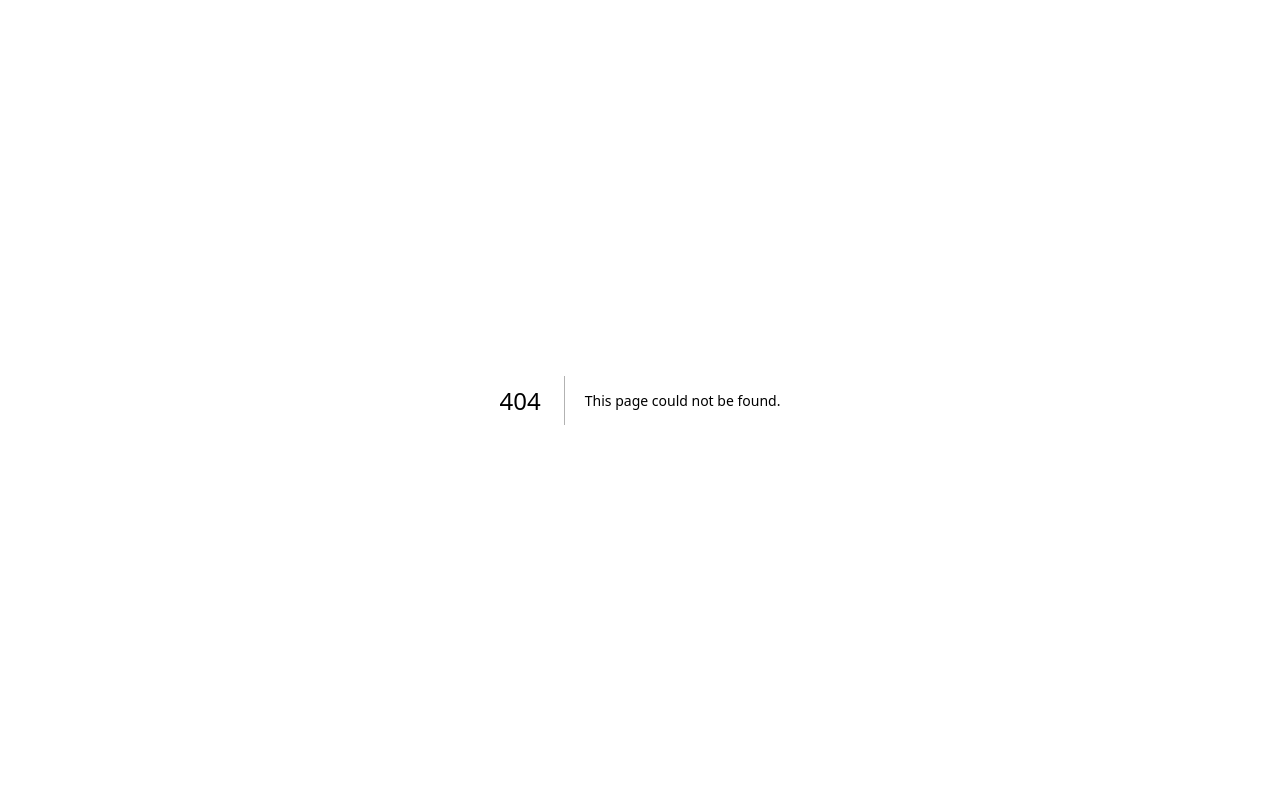
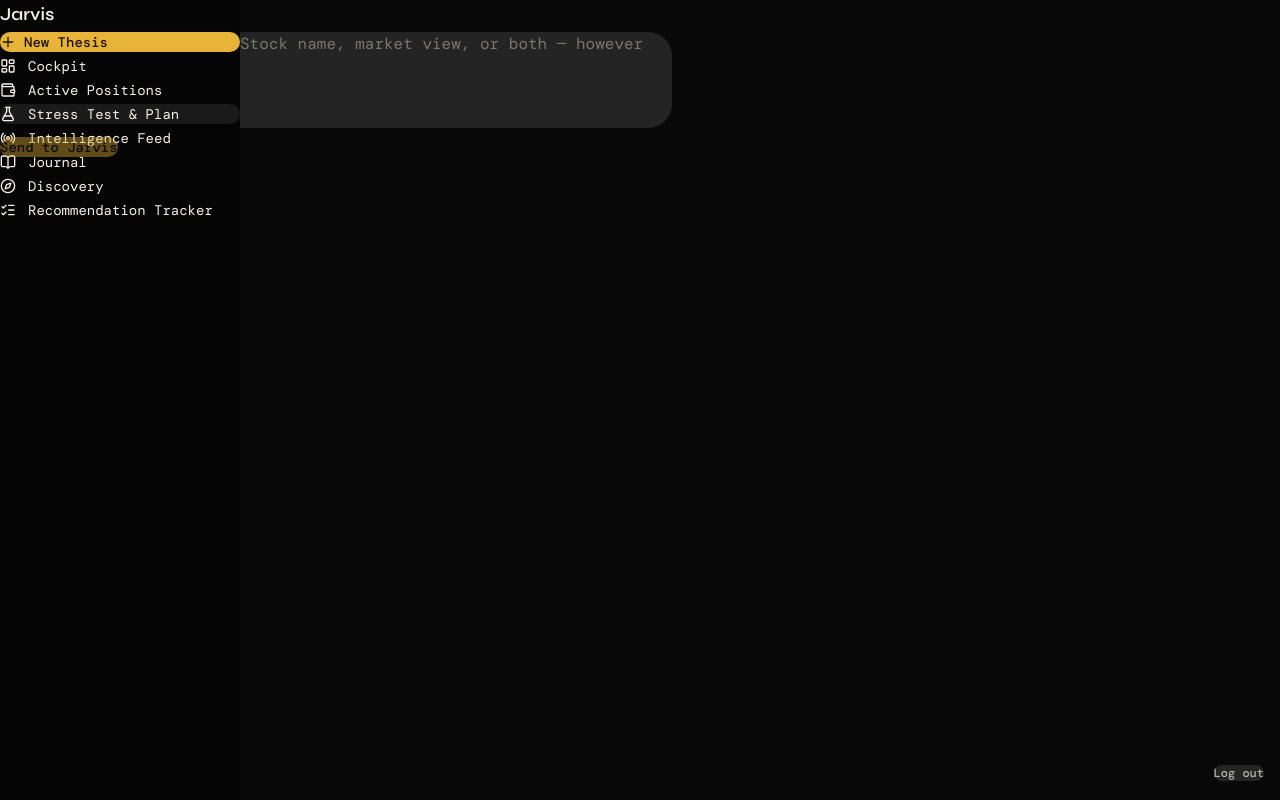
Before and after one commit to harshf15-code/Jarvis_Investment_Thesis_Validator, a Next.js app: page /thesis/new in a window 1280 px wide. Before the commit this address had no page. Built offline with nearby package versions, Linux system fonts and the light colour scheme; a web font is replaced by a local one.

Commit message:
feat: Screen 1 — Thesis Input (3-mode free text)

```diff
--- /dev/null
+++ b/app/(app)/thesis/new/page.tsx
@@ -0,0 +1,15 @@
+import { ThesisInputForm } from "@/components/thesis/thesis-input-form";
+
+export default async function NewThesisPage({
+  searchParams,
+}: {
+  searchParams: Promise<{ ticker?: string }>;
+}) {
+  const { ticker } = await searchParams;
+  return (
+    <div className="mx-auto max-w-2xl">
+      <h1 className="mb-6 font-display text-2xl text-on-surface">New Thesis</h1>
+      <ThesisInputForm prefillTicker={ticker} />
+    </div>
+  );
+}
--- /dev/null
+++ b/components/thesis/conviction-badge.tsx
@@ -0,0 +1,23 @@
+import { cn } from "@/lib/utils";
+import type { ConvictionTier } from "@/lib/types";
+
+/** Tier I: gold/primary. Tier II: amber (dimmer primary). Tier III: blue. Tier IV: grey — per spec US-09. */
+const TIER_STYLES: Record<ConvictionTier, string> = {
+  I: "bg-primary text-on-primary",
+  II: "bg-primary/25 text-primary",
+  III: "bg-status-blue-container text-status-blue",
+  IV: "bg-surface-container-highest text-on-surface/60",
+};
+
+export function ConvictionBadge({ tier }: { tier: ConvictionTier }) {
+  return (
+    <span
+      className={cn(
+        "inline-flex items-center rounded-full px-3 py-1 font-display text-xs font-semibold tracking-wide",
+        TIER_STYLES[tier],
+      )}
+    >
+      TIER {tier}
+    </span>
+  );
+}
--- /dev/null
+++ b/components/thesis/thesis-input-form.tsx
@@ -0,0 +1,192 @@
+"use client";
+
+import { useRouter } from "next/navigation";
+import { useState } from "react";
+
+import { ConvictionBadge } from "./conviction-badge";
+import { SkeletonLoader } from "@/components/shared/skeleton-loader";
+import type { ConvictionTier, ThesisMode } from "@/lib/types";
+
+type ThesisResult = {
+  thesis: {
+    id: string;
+    mode: ThesisMode;
+    ticker: string | null;
+    market_view: string | null;
+    mispricing: string | null;
+    catalyst: string | null;
+    time_horizon: string | null;
+    invalidation_condition: string | null;
+    conviction_tier: ConvictionTier | null;
+    conviction_score: number | null;
+  };
+  stockSuggestions: { ticker: string; rationale: string }[];
+  duplicateWarning: { existingThesisId: string; status: string; createdAt: string } | null;
+};
+
+const FIELD_LABELS: { key: keyof ThesisResult["thesis"]; label: string }[] = [
+  { key: "market_view", label: "Market View" },
+  { key: "mispricing", label: "Mispricing" },
+  { key: "catalyst", label: "Catalyst" },
+  { key: "time_horizon", label: "Time Horizon" },
+  { key: "invalidation_condition", label: "Invalidation" },
+];
+
+/**
+ * Screen 1 (spec US-09/US-10). Single free-text input, no dropdowns, no
+ * mandatory fields — mode is entirely inferred server-side by Task 9's
+ * route. Used both as the always-available drawer content (Task 6) and as
+ * its own page (`app/(app)/thesis/new/page.tsx`).
+ */
+export function ThesisInputForm({
+  prefillTicker,
+  onSaved,
+}: {
+  prefillTicker?: string;
+  onSaved?: (thesisId: string) => void;
+}) {
+  const router = useRouter();
+  const [inputText, setInputText] = useState(prefillTicker ?? "");
+  const [loading, setLoading] = useState(false);
+  const [error, setError] = useState<string | null>(null);
+  const [result, setResult] = useState<ThesisResult | null>(null);
+
+  async function handleSubmit() {
+    if (!inputText.trim()) return;
+    setLoading(true);
+    setError(null);
+    try {
+      const res = await fetch("/api/theses", {
+        method: "POST",
+        headers: { "Content-Type": "application/json" },
+        body: JSON.stringify({ input_text: inputText }),
+      });
+      if (!res.ok) {
+        const body = await res.json().catch(() => ({}));
+        throw new Error(body.error ?? "Jarvis is thinking... Taking longer than usual.");
+      }
+      setResult(await res.json());
+    } catch (err) {
+      setError(err instanceof Error ? err.message : "Something went wrong.");
+    } finally {
+      setLoading(false);
+    }
+  }
+
+  async function handleApprove() {
+    if (!result) return;
+    await fetch(`/api/theses/${result.thesis.id}`, {
+      method: "PATCH",
+      headers: { "Content-Type": "application/json" },
+      body: JSON.stringify({ status: "active" }),
+    });
+    onSaved?.(result.thesis.id);
+    router.push(`/thesis/${result.thesis.id}/plan`);
+  }
+
+  function handleSaveDraft() {
+    if (!result) return;
+    onSaved?.(result.thesis.id);
+  }
+
+  return (
+    <div className="flex flex-col gap-6">
+      <div>
+        <textarea
+          value={inputText}
+          onChange={(e) => setInputText(e.target.value)}
+          placeholder="Tell Jarvis your thesis. Stock name, market view, or both — however you'd say it."
+          rows={4}
+          className="w-full resize-none rounded-xl bg-surface-container-highest px-4 py-3 font-sans text-on-surface placeholder:text-on-surface/40 focus:outline-none focus:ring-2 focus:ring-primary"
+        />
+        <button
+          type="button"
+          onClick={handleSubmit}
+          disabled={loading || !inputText.trim()}
+          className="mt-3 rounded-xl bg-primary px-4 py-2 text-sm font-medium text-on-primary transition-opacity hover:opacity-90 disabled:opacity-40"
+        >
+          {loading ? "Jarvis is thinking..." : "Send to Jarvis"}
+        </button>
+      </div>
+
+      {loading && <SkeletonLoader lines={5} />}
+
+      {error && (
+        <div className="rounded-xl bg-status-red-container px-4 py-3 text-sm text-status-red">
+          {error} <button type="button" onClick={handleSubmit} className="underline">Retry</button>
+        </div>
+      )}
+
+      {result && (
+        <div className="flex flex-col gap-4">
+          {result.duplicateWarning && (
+            <div className="rounded-xl bg-status-blue-container px-4 py-3 text-sm text-status-blue">
+              Existing thesis found for {result.thesis.ticker} (status: {result.duplicateWarning.status},{" "}
+              {new Date(result.duplicateWarning.createdAt).toLocaleDateString()}).{" "}
+              <a href={`/thesis/${result.duplicateWarning.existingThesisId}`} className="underline">
+                View existing
+              </a>{" "}
+              — or create new anyway below.
+            </div>
+          )}
+
+          <div className="flex items-center justify-between">
+            <span className="font-display text-sm text-on-surface/60">
+              {result.thesis.ticker ?? "No stock — Macro Thesis"}
+            </span>
+            {result.thesis.conviction_tier && <ConvictionBadge tier={result.thesis.conviction_tier} />}
+          </div>
+
+          <div className="grid grid-cols-1 gap-3 sm:grid-cols-2">
+            {FIELD_LABELS.map(({ key, label }) => (
+              <div key={key} className="rounded-xl bg-surface-container-low p-4">
+                <p className="mb-1 font-display text-xs uppercase tracking-wide text-on-surface/50">
+                  {label}
+                </p>
+                <p className="text-sm text-on-surface">{String(result.thesis[key] ?? "—")}</p>
+              </div>
+            ))}
+          </div>
+
+          {result.thesis.mode === "thesis_only" && result.stockSuggestions.length > 0 && (
+            <div className="rounded-xl bg-surface-container-low p-4">
+              <p className="mb-2 font-display text-sm text-on-surface">
+                Jarvis sees these names as potential expressions of this thesis:
+              </p>
+              <div className="flex flex-col gap-2">
+                {result.stockSuggestions.map((s) => (
+                  <button
+                    key={s.ticker}
+                    type="button"
+                    onClick={() => setInputText(`${s.ticker} — ${result.thesis.market_view}`)}
+                    className="rounded-lg bg-surface-container-highest px-3 py-2 text-left text-sm hover:bg-primary/10"
+                  >
+                    <span className="font-medium text-primary">{s.ticker}</span>{" "}
+                    <span className="text-on-surface/70">{s.rationale}</span>
+                  </button>
+                ))}
+              </div>
+            </div>
+          )}
+
+          <div className="flex gap-3">
+            <button
+              type="button"
+              onClick={handleSaveDraft}
+              className="rounded-xl bg-surface-container-highest px-4 py-2 text-sm font-medium text-on-surface/80 hover:text-on-surface"
+            >
+              Save as Draft
+            </button>
+            <button
+              type="button"
+              onClick={handleApprove}
+              className="rounded-xl bg-primary px-4 py-2 text-sm font-medium text-on-primary hover:opacity-90"
+            >
+              Approve → Build Trade Plan
+            </button>
+          </div>
+        </div>
+      )}
+    </div>
+  );
+}
```
